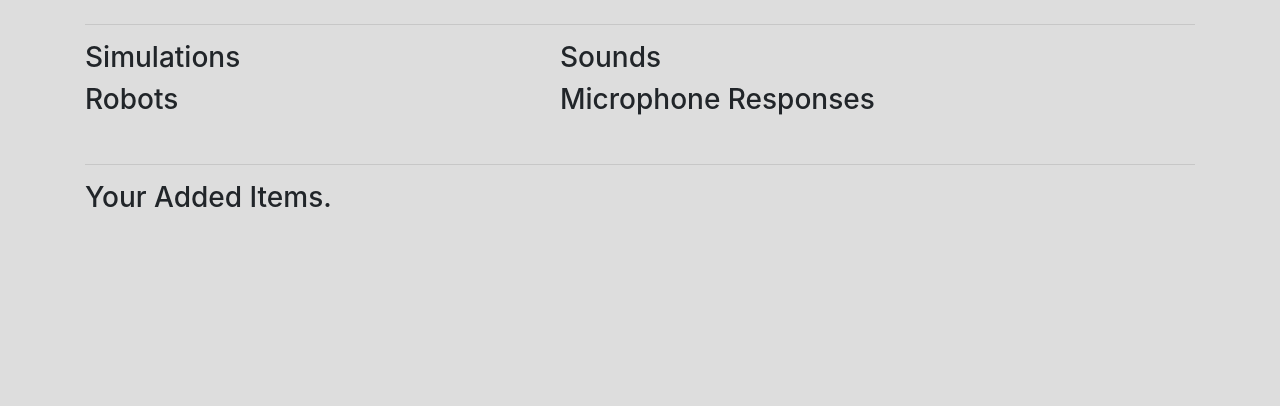
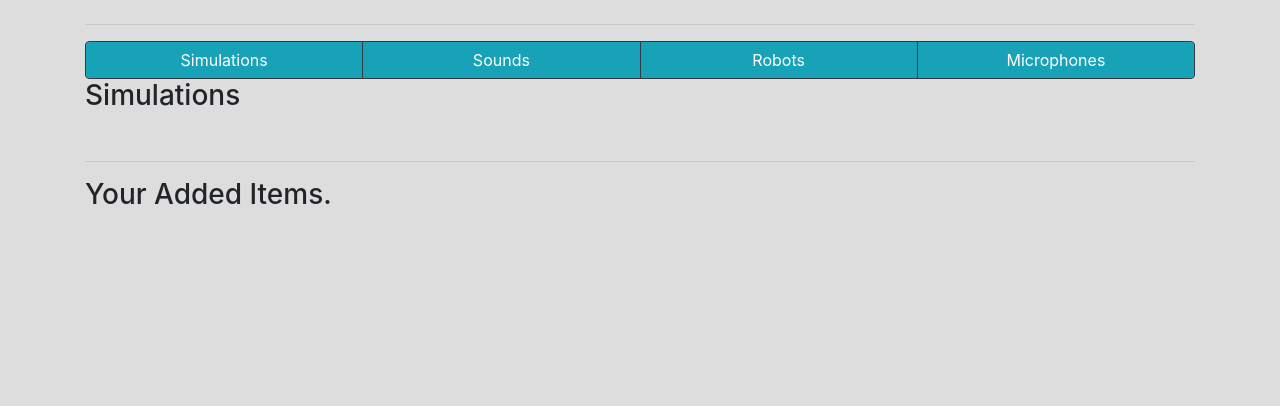
Before and after one commit to TCroasdale/Robot-Hearing-Simulator, a Python web app: template server/templates/dashboard.html in a window 1280 px wide. Shown: the part 86-492 px from the top of the page. Run offline with Jinja, Linux system fonts and the light colour scheme; the template is opened without the code that fills it, so the values that code supplies are empty; some libraries are stand-ins or nearby versions.

Commit message:
Added carousel to dashboard

```diff
--- a/server/database/db_manager.py
+++ b/server/database/db_manager.py
@@ -185,6 +185,8 @@ class DB_Manager:
 
     def delete_robot(self, id): pass
 
+    def delete_microphone(self, id): pass
+
     def insert_user(self, user): pass
 
     def insert_sound(self, sound): pass
--- a/server/database/db_manager_sqlite.py
+++ b/server/database/db_manager_sqlite.py
@@ -166,6 +166,11 @@ class DB_Manager_SQLite(DB_Manager):
             cur = con.cursor()
             cur.execute("DELETE FROM robots WHERE id=?", [id])
 
+    def delete_microphone(self, id):
+        with sql.connect(self.dbLocation) as con:
+            cur = con.cursor()
+            cur.execute("DELETE FROM microphones WHERE id=?", [id])
+
 
     def insert_user(self, user):
         with sql.connect(self.dbLocation) as con:
--- a/server/static/css/site_theme.css
+++ b/server/static/css/site_theme.css
@@ -1,5 +1,5 @@
 .modal-header{
-    background-color: #5cb85c;
+    background-color: #007bff;
     color:white !important;
     text-align: center;
     font-size: 30px;
--- a/server/static/js/dashboard_functions.js
+++ b/server/static/js/dashboard_functions.js
@@ -18,6 +18,14 @@ function deleteRobot(id){
   $.post('/removerobot', {robot_id: id}, function(data){
     if(data.success == "true"){
       $('#robot_' + id).remove()
+    }
+  })
+}
+
+function deleteMic(id){
+  $.post('/removemic', {mic_id: id}, function(data){
+    if(data.success == "true"){
+      $('#mic_' + id).remove()
     }
   })
 }
--- a/server/templates/dashboard.html
+++ b/server/templates/dashboard.html
@@ -5,8 +5,18 @@
 {% block content %}
     <h1>{{ user.email }}</h1>
     <hr>
-    <div class="row">
-      <div id="simulations" class="col-lg-5">
+    <div id="item-Carousel" class="carousel slide" data-ride="carousel">
+        <!-- Indicators -->
+        <div class="input-group">
+          <button data-target="#item-Carousel" data-slide-to="0" class="form-control btn btn-info border border-dark">Simulations</button>
+          <button data-target="#item-Carousel" data-slide-to="1" class="form-control btn-info border border-dark">Sounds</button>
+          <button data-target="#item-Carousel" data-slide-to="2" class="form-control btn btn-info border border-dark">Robots</button>
+          <button data-target="#item-Carousel" data-slide-to="3" class="form-control btn btn-info border border-dark">Microphones</button>
+        </div>
+
+        <!-- Wrapper for slides -->
+        <div class="carousel-inner">
+          <div class="carousel-item active">
                 <h3>Simulations</h3>
                 <ul id="sim-list" class="list-group">
                   {% for sim in simulations: %}
@@ -37,7 +47,8 @@
                   {% endfor %}
                 </ul>
           </div>
-      <div id="sounds" class="col-lg-5">
+
+          <div class="carousel-item">
               <h3>Sounds</h3>
               <ul id="sound-list" class="list-group">
                 {% for sound in sounds: %}
@@ -58,7 +69,8 @@
                 {% endfor %}
               </ul>
           </div>
-      <div id="robots" class="col-lg-5">
+
+          <div class="carousel-item">
               <h3>Robots</h3>
               <ul id="robot-list" class="list-group">
                 {% for robot in robots: %}
@@ -79,7 +91,8 @@
                 {% endfor %}
               </ul>
           </div>
-    <div id="microphones" class="col-lg-5">
+
+          <div class="carousel-item">
               <h3>Microphone Responses</h3>
               <ul id="mic-list" class="list-group">
                 {% for mic in microphones: %}
@@ -94,13 +107,25 @@
                       </div>
                       <!-- <a href="/robotdesign?robot={{mic.id}}" class="input-group-prepend"><button class="form-control btn btn-info"><span class="fas fa-edit"></span></button></a> -->
                       <button type="button" class="form-control btn btn-primary" onclick="openModal('MIC', {{mic.id}})"><span class="fas fa-cloud-upload-alt"></span></button>
-                <!-- <button class="btn btn-danger form-control" onclick="deleteRobot({{mic.id}})"><span class="fas fa-trash-alt"></span></button> -->
+                      <button class="btn btn-danger form-control" onclick="deleteMic({{mic.id}})"><span class="fas fa-trash-alt"></span></button>
                     </div>
                   </li>
                 {% endfor %}
               </ul>
         </div>
+
+        <!-- Left and right controls -->
+        <a class="carousel-control-prev" href="#item-Carousel" data-slide="prev">
+          <span class="glyphicon glyphicon-chevron-left"></span>
+          <span class="sr-only">Previous</span>
+        </a>
+        <a class="carousel-control-next" href="#item-Carousel" data-slide="next">
+          <span class="glyphicon glyphicon-chevron-right"></span>
+          <span class="sr-only">Next</span>
+        </a>
       </div>
+    </div>
+
     <br>
     <hr>
     <h3>Your Added Items.</h3>
```
Also changed, not shown: server/server.py (+13 -0 lines). Lines whose indentation alone changed are shown as unchanged.
